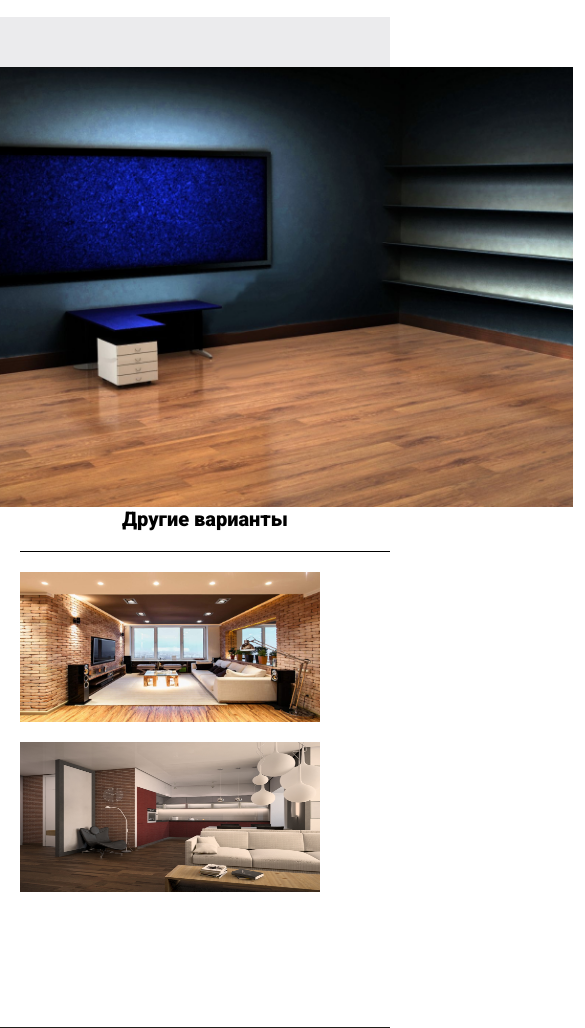
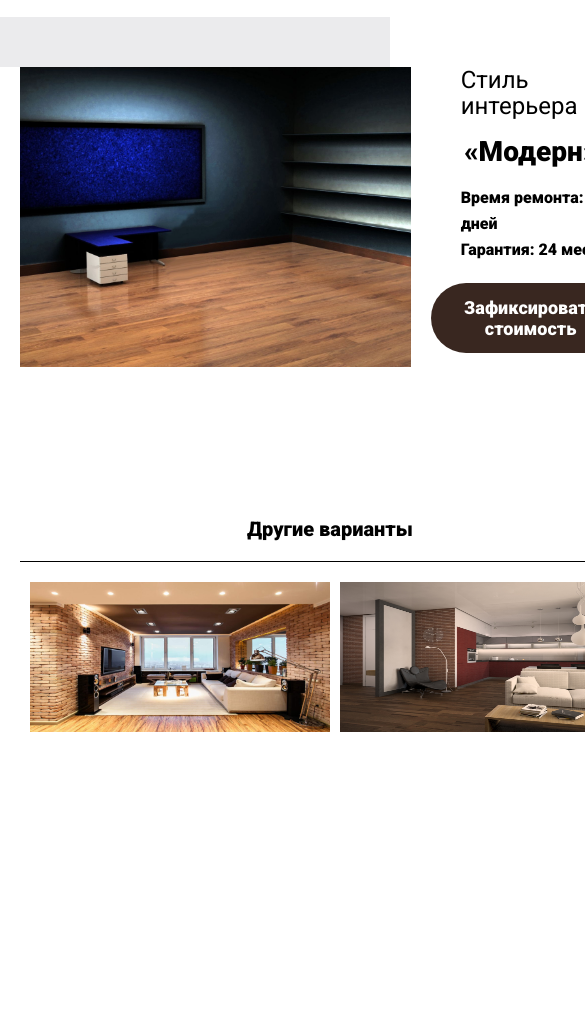
Before and after one commit to Otbitic/testavik, a plain HTML site: page product.html in a window 390 px wide. Shown: the part 72-1100 px from the top of the page, 585 px wide, since content can reach past the window. Drawn offline with Linux system fonts and the light colour scheme.

Commit message:
first commit

```diff
--- a/assets/style/product.css
+++ b/assets/style/product.css
@@ -389,19 +389,46 @@ html {
 
 @media (max-width: 1024px) {
     .main {
-
+        position: relative;
+        height: 900px;
     }
     .main__right {
         border: none;
-        poa
+        position: absolute;
+        bottom: 0;
+    }
+    .right__image {
+        display: flex;
+        justify-content: space-between;
+        flex-direction: row;
+    }
+    .right__image>img {
+        padding-left: 10px;
     }
 }
-
 
 @media (max-width: 768px) {
     .main {
         display: block;
         margin: 0 auto;
+    }
+    .main__right {
+        margin-top: 50px;
+    }
+    .main__left {
+        padding-left: 20px;
+        padding-right: 20px;
+    }
+    .main__left>img {
+        height: 300px;
+    }
+    .right__btn {
+        width: 200px;
+        font-size: 18px;
+        margin-top: 20px;
+    }
+    .main__right {
+        margin-top: -200px;
     }
     .header {
         margin-left: 20px;
```
